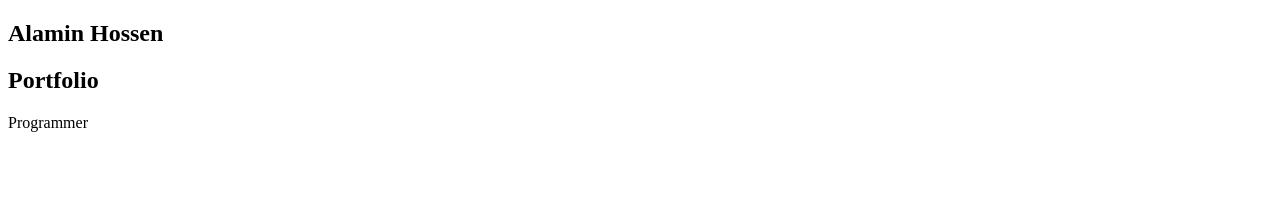
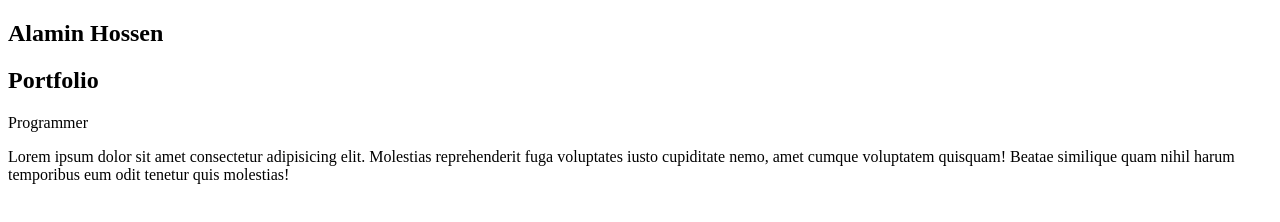
Before and after one commit to alamin-hossen-it/git-init-undo, a plain HTML site: page index.html in a window 1280 px wide. Drawn offline with Linux system fonts and the light colour scheme.

Commit message:
added lorem info to this 30 line

```diff
--- a/index.html
+++ b/index.html
@@ -10,7 +10,7 @@
     <section>
         <h1>Portfolio</h1>
         <p>Programmer</p>
-
+        <p>Lorem ipsum dolor sit amet consectetur adipisicing elit. Molestias reprehenderit fuga voluptates iusto cupiditate nemo, amet cumque voluptatem quisquam! Beatae similique quam nihil harum temporibus eum odit tenetur quis molestias!</p>
     </section>
 
 </body>
```
